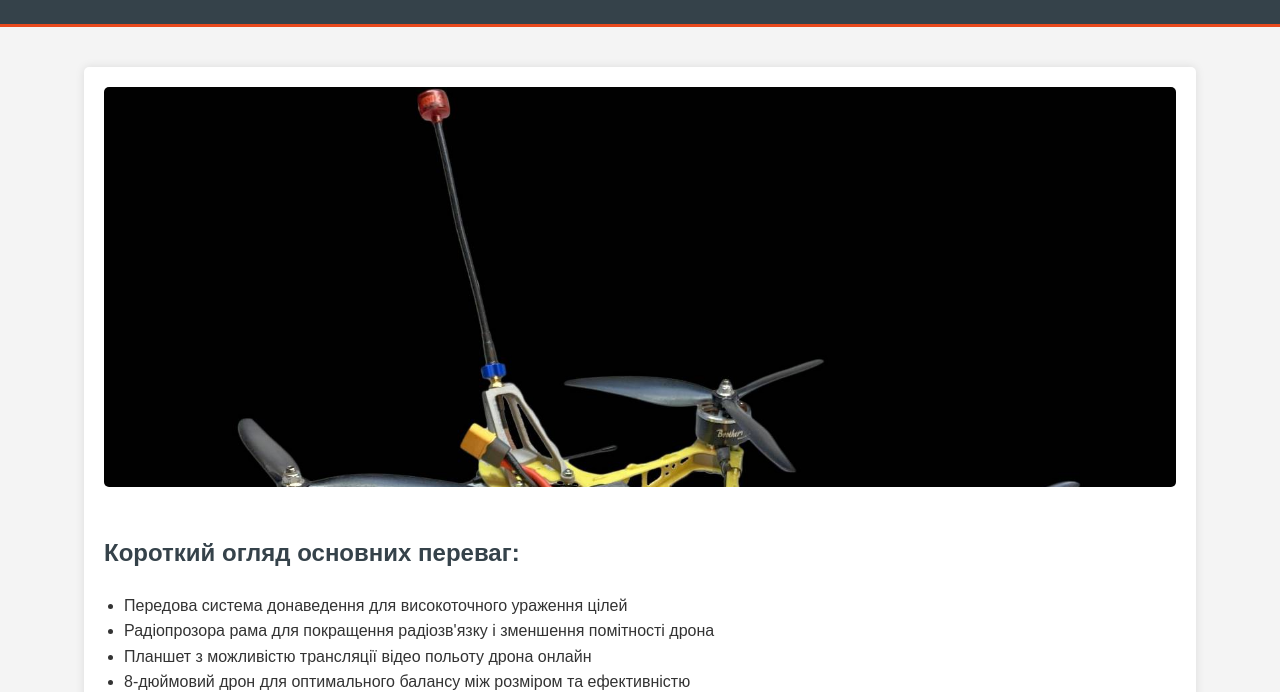
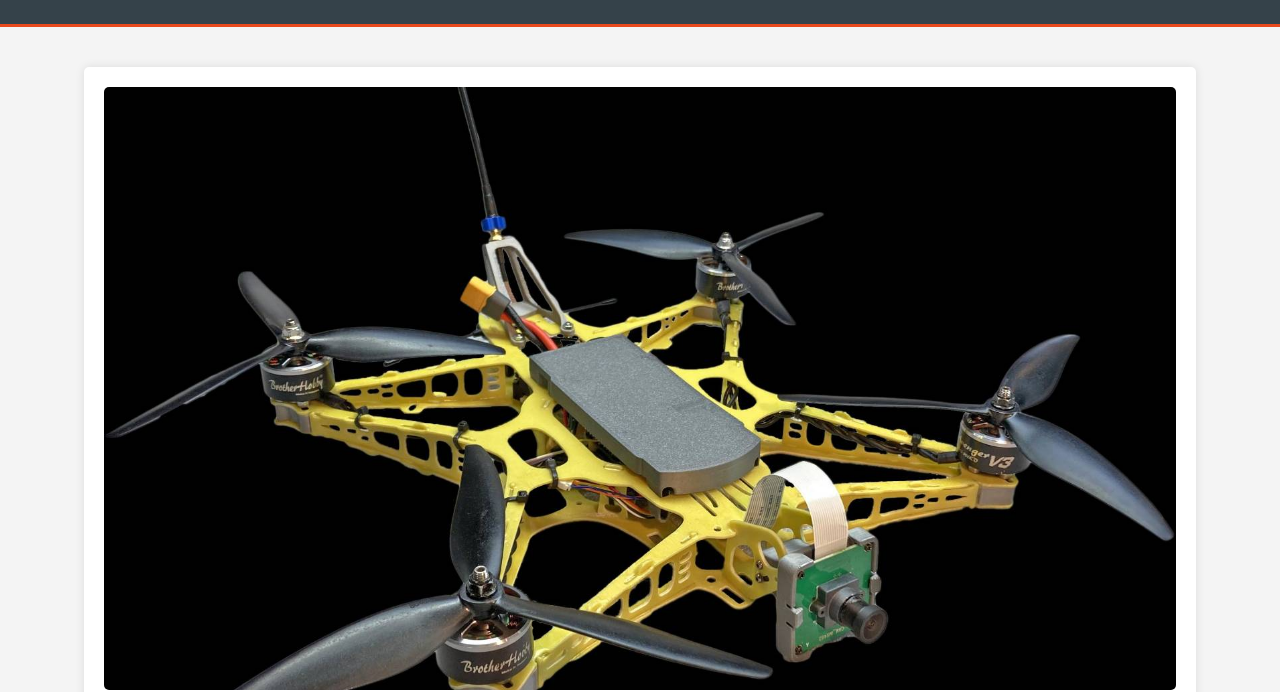
Before and after one commit to yrik/pacmanfpv, a plain HTML site: page index.html in a window 1280 px wide. Shown: the part 148-840 px from the top of the page. Drawn offline with Linux system fonts and the light colour scheme.

Commit message:
Update index.html

```diff
--- a/index.html
+++ b/index.html
@@ -82,13 +82,22 @@
             margin-top: 10px;
             color: #e8491d;
         }
-        .main-image {
+        .image-container {
             width: 100%;
-            height: 400px;
-            object-fit: cover;
-            object-position: center top;
+            padding-top: 56.25%; /* 16:9 Aspect Ratio */
+            position: relative;
+            overflow: hidden;
             border-radius: 5px;
             margin-bottom: 20px;
+        }
+        .main-image {
+            position: absolute;
+            top: 0;
+            left: 0;
+            width: 100%;
+            height: 100%;
+            object-fit: cover;
+            object-position: center 70%; /* Adjust this value to fine-tune vertical positioning */
         }
         @media (max-width: 768px) {
             header h1 {
@@ -100,9 +109,6 @@
             }
             .main-content {
                 padding: 15px;
-            }
-            .main-image {
-                height: 300px;
             }
         }
     </style>
@@ -117,7 +123,9 @@
 
     <div class="container">
         <div class="main-content">
-            <img src="/pacman1.jpeg" alt="Пакман 8" class="main-image">
+            <div class="image-container">
+                <img src="/pacman1.jpeg" alt="Пакман 8" class="main-image">
+            </div>
 
             <h2>Короткий огляд основних переваг:</h2>
             <ul>
```
